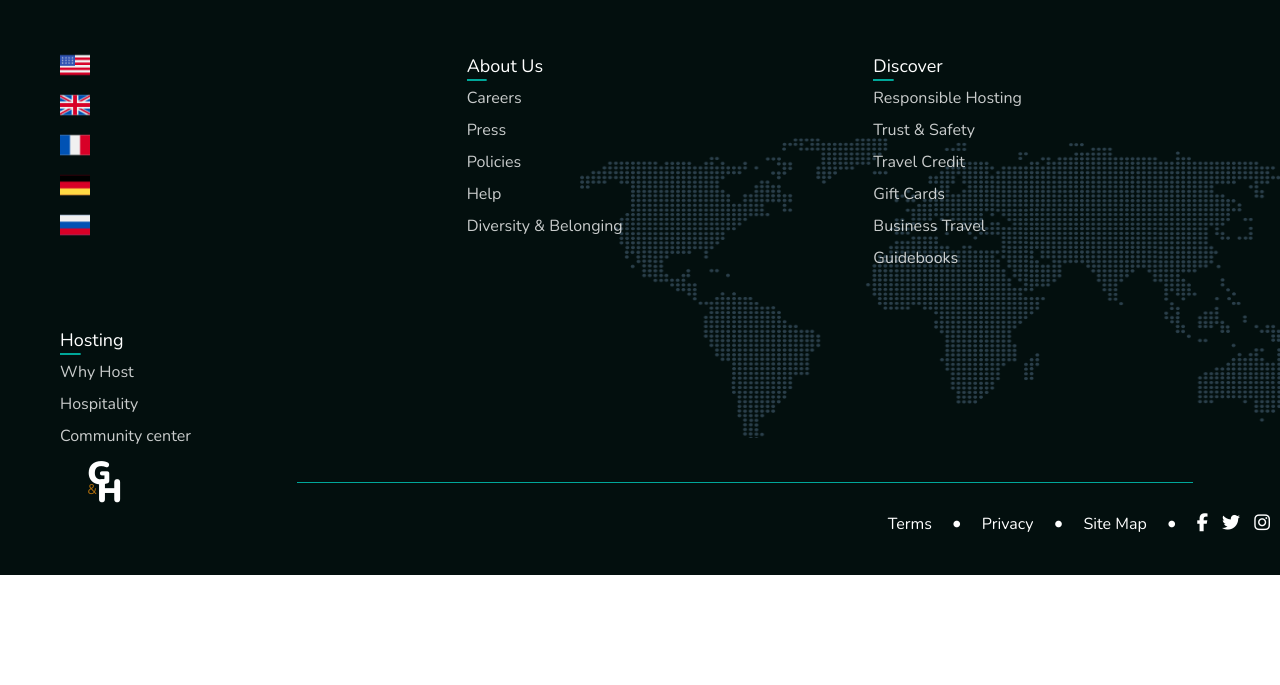
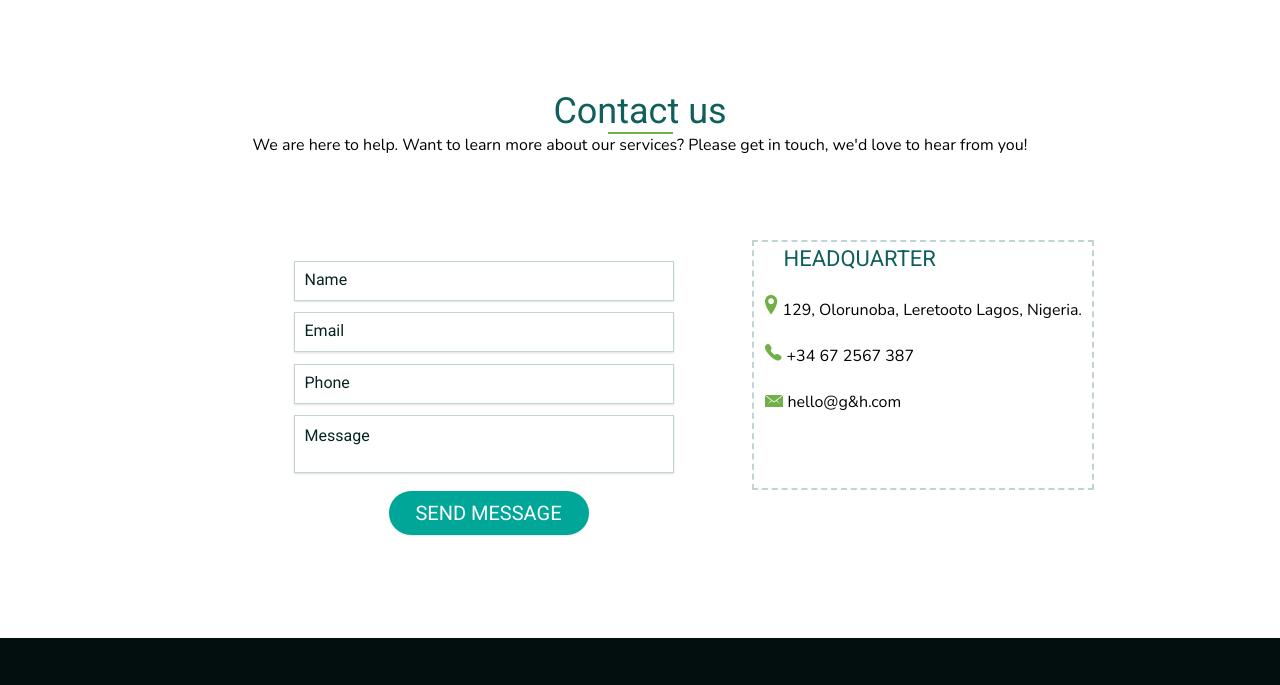
Before and after one commit to Olasumbo-Eniola/G-H-Hotel, a plain HTML site: page page/contact-us.html in a window 1280 px wide. Shown: the part 800-1485 px from the top of the page. Before the commit the page ends 1375 px from the top, so only its background shows below. Drawn offline with nearby package versions, Linux system fonts and the light colour scheme.

Commit message:
Ediited files

```diff
--- a/page/contact-us.html
+++ b/page/contact-us.html
@@ -33,8 +33,6 @@
     </header>
 
 
-
-
     <main>
         <div class="head">
             <div class="myImg">
@@ -54,6 +52,43 @@
                 </div>
             </div>
         </div>
+        </div>
+        <div class="contact">
+            <h2>Contact us</h2>
+            <div class="line"></div>
+            <p>We are here to help. Want to learn more about our services?
+                Please get in touch, we'd love to hear from you!</p>
+        </div>
+        <div>
+            <div class="container">
+
+            <form>
+                <div class="col">
+                <input placeholder="Name" type="text">
+                <input placeholder="Email" type="email">
+                <input type="tel" placeholder="Phone">
+                <textarea placeholder="Message"></textarea>
+                <input type="submit" value="Send Message">
+         </form>
+        </div>
+        <div class="col" style="width: 300px;">
+            <div class="box">
+            <h3>Headquarter</h3>
+            <div class="info">
+                <p><img src="../src/images/location.png" >
+                129, Olorunoba, Leretooto
+                    Lagos, Nigeria.</p>
+            </div>
+            <div class="info">
+            <p><img src="../src/images/Page 1 (1).png">
+                +34 67 2567 387</p>
+            </div>
+            <div class="info">
+                <p><img src="../src/images/mail.png">
+                hello@g&h.com</p>
+                </div>
+    </div>
+            </div>
         </div>
     </main>
 
--- a/src/styles/contact.css
+++ b/src/styles/contact.css
@@ -1,7 +1,19 @@
+@import url('https://fonts.googleapis.com/css2?family=Roboto&display=swap');
 .head{
     background: url(../images/contact.png);
     height: 100vh;
     position: relative;
+}
+.myImg{
+    width: 100%;
+    height: 100%;
+    position: absolute;
+    background: linear-gradient(180deg, rgba(40, 38, 38, 0.85) 2.61%, rgba(34, 43, 72, 0.72) 10.55%, rgba(28, 48, 105, 0.57) 16.97%, rgba(6, 21, 59, 0.34) 38.37%, rgba(6, 21, 59, 0.34) 42.54%, rgba(6, 21, 59, 0.34) 47.35%, rgba(6, 21, 59, 0.34) 52.57%);
+    z-index: 1;
+    content: '';
+    top: 0;
+    left: 0;
+    margin-bottom: 30px;
 }
 .img-nav {
     position: absolute;
@@ -26,11 +38,19 @@
     text-align: center;
     text-transform: uppercase;
     font-family: Roboto;
+    letter-spacing: 0.0009em;
+    font-weight: normal;
+    font-style: normal;
 }
 
 .head .text p {
     font-size: 20px;
     margin-top: 5%;
+    font-family: Roboto;
+    font-size: 16px;
+    font-style: normal;
+    font-weight: normal;
+    letter-spacing: 0.0059em;
 }
 .text{
     position: absolute;
@@ -38,5 +58,101 @@
     top: 50%;
     left: 50%;
     transform: translate(-50%, -50%);
-   line-height: 18px;
+   height: 20%;
 }
+.contact{
+    width: 65%;
+    margin: auto;
+    margin-top: 7%;
+    margin-bottom: 5%;
+}
+.contact h2{
+    color: #0f5f5c;
+    font-family: Roboto;
+    text-align: center;
+    font-weight: 300;
+    font-style: normal;
+    font-size: 36px;
+    line-height: 42px;
+}
+.contact .line{
+    width: 65px;
+    height: 2px;
+    border: 1px solid #6fb048;
+    margin: auto;
+}
+.contact p{
+    text-align: center;
+}
+.col{
+     width: 400px;
+     padding: 10px;
+     margin: auto;
+     margin-bottom: 10%;
+     margin-left: 45%;
+
+
+}
+input, textarea{
+    width: 100%;
+    padding: 10px;
+    margin-top: 3%;
+    resize: none;
+    outline: none;
+    border: 1px solid #c1d3d2;
+    box-shadow: 0px 1px 2px rgba(0, 0, 0, 0.12);
+}
+::placeholder{
+    color: #072522;
+    font-family: Roboto;
+    font-style: normal;
+    font-weight: normal;
+    font-size: 16px;
+}
+input[type=submit]{
+position: relative;
+    background: #00a799;
+    border: none;
+    border-radius: 50px;
+    width: 200px;
+    text-transform: uppercase;
+    color: white;
+    left: 25%;
+    font-family: Roboto;
+    font-size: 20px;
+    font-style: normal;
+    font-weight: normal;
+}
+
+.info{
+    font-size: 16px;
+    margin-top: 7%;
+    margin-left: 3.5%;
+}
+.container{
+    margin-top: 5%;
+    position: relative;
+    border-radius: 5px;
+    padding: 20px 0 30px 0;
+    display: grid;
+    grid-template-columns: repeat(2, 1fr);
+    grid-gap: 20px 20px;
+}
+.box{
+    border: 2px dashed #c1d3d2;
+    width: 342px; height: 250px;
+    position: absolute;
+    top: 5%;
+    margin-left: -15%;
+    text-align: justify;
+}
+.box h3{
+    font-family: Roboto;
+    font-size: 22px;
+    font-style: normal;
+    font-weight: 300;
+    text-transform: uppercase;
+    color: #0f5f5c;
+    margin-left: 30px;
+    margin-top: 1%;
+}
```
Also changed, not shown: page/home.html (+2 -2 lines), src/images/Page 1 (1).png (added), src/images/location.png (added), src/images/mail.png (added).
